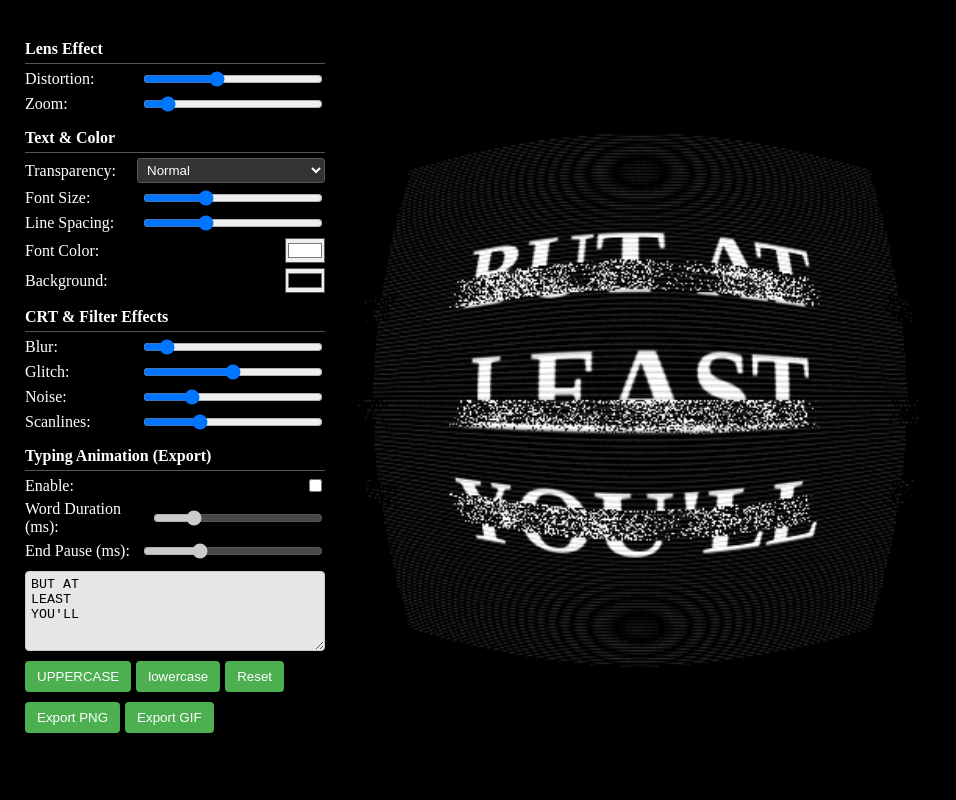
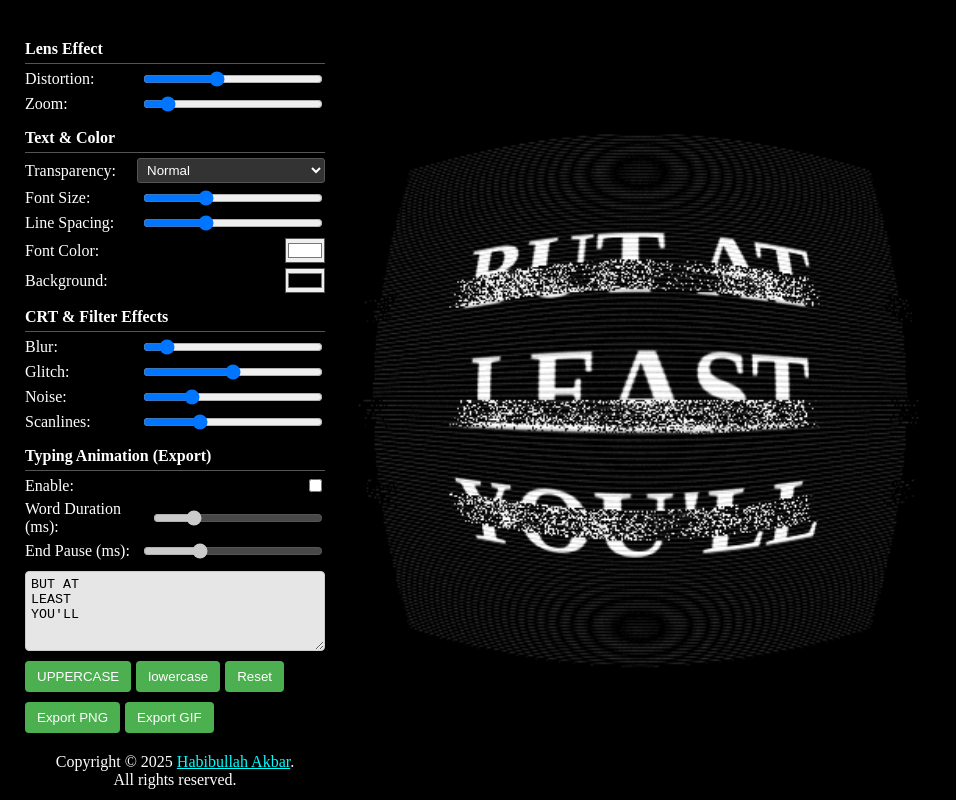
Before and after one commit to akbar2habibullah/react-barrel-distortion, a React (Vite) app: page / in a window 1280 px wide. Shown: the whole page, without its empty margins (0-956 px from the left). Built offline with nearby package versions, Linux system fonts and the light colour scheme.

Commit message:
Add footer

```diff
--- a/src/BarrelDistortionText.css
+++ b/src/BarrelDistortionText.css
@@ -87,3 +87,12 @@ select {
     border-radius: 3px;
     width: 188px; /* Match range input width + some padding */
 }
+
+.footer {
+    text-align: center;
+    margin-top: 20px;
+}
+
+.footer a {
+    color: aqua;
+}
--- a/src/BarrelDistortionText.jsx
+++ b/src/BarrelDistortionText.jsx
@@ -754,6 +754,10 @@ const BarrelDistortionText = () => {
               {isRenderingGif ? 'Rendering GIF...' : 'Export GIF'}
             </button>
           </div>
+          <div className='footer'>
+            Copyright © 2025 <a href="https://github.com/akbar2habibullah/react-barrel-distortion" target="_blank" rel="noopener noreferrer">Habibullah Akbar</a>. <br/>
+            All rights reserved.
+          </div>
         </div>
       </div>
     </>
```
